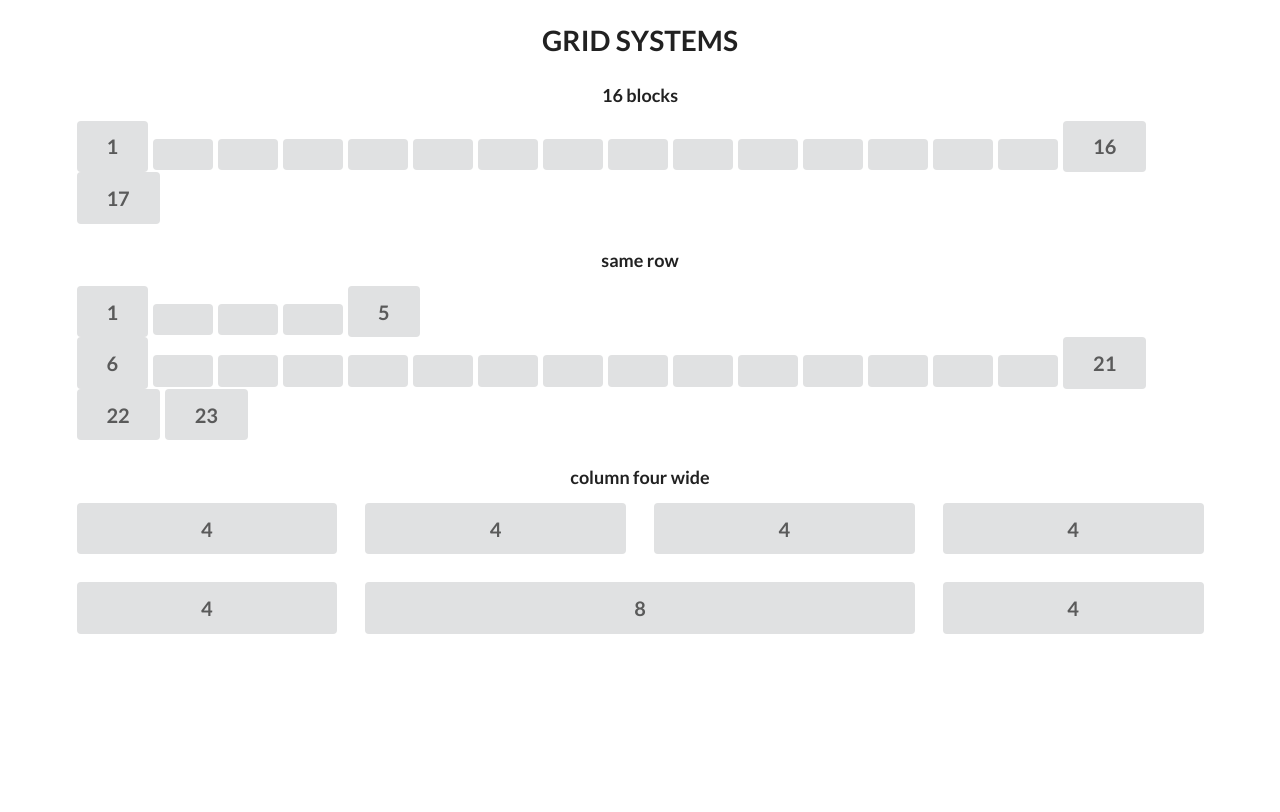
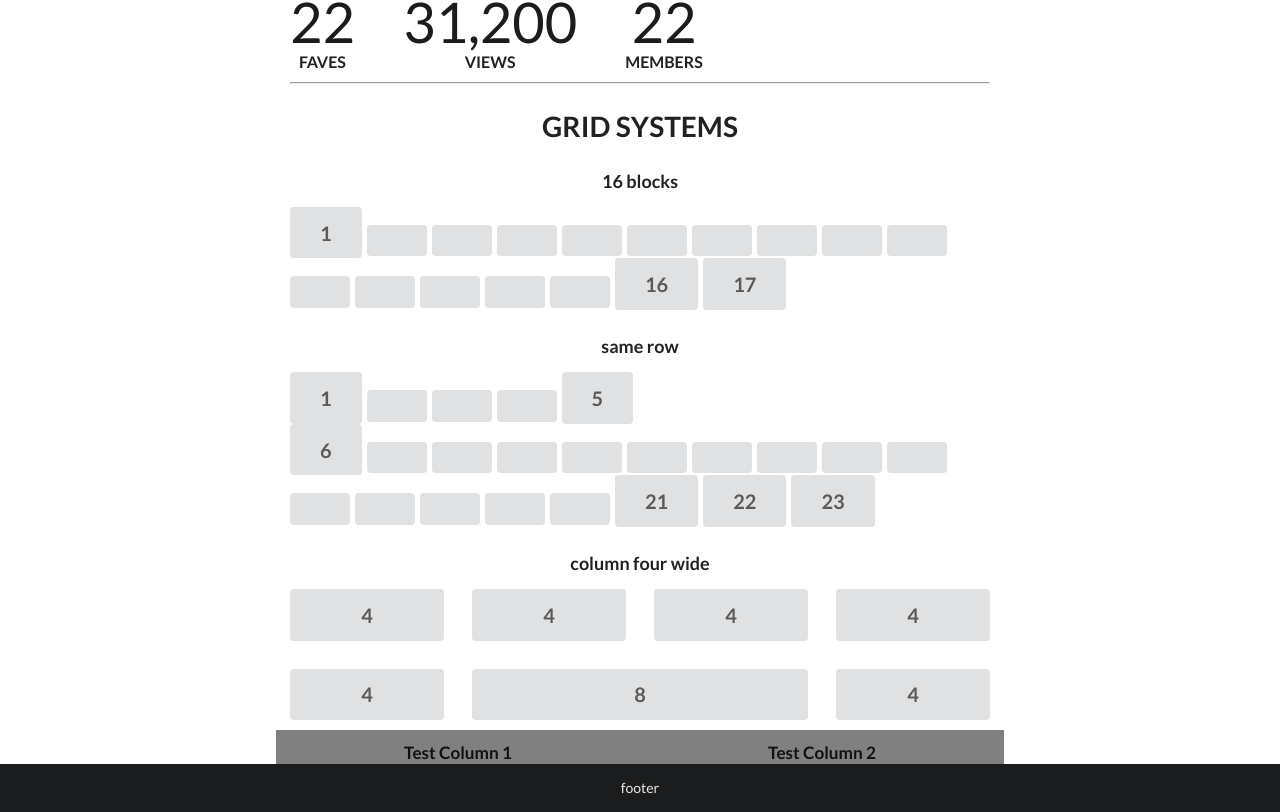
Before and after one commit to JuliaChenJing/Web-Application-Dictionary, an Angular app in the folder semantic-ui/angular-semantic-ui/: page / in a window 1280 px wide. Shown: the part 1871-2683 px from the top of the page. Before the commit the page ends 2519 px from the top, so only its background shows below. Built offline with nearby package versions, Linux system fonts and the light colour scheme.

Commit message:
sort the components

```diff
--- a/semantic-ui/angular-semantic-ui/src/app/app.component.html
+++ b/semantic-ui/angular-semantic-ui/src/app/app.component.html
@@ -1,11 +1,20 @@
 <div class="ui fixed inverted menu">
   <div class="ui container">
     <a href="#" class="header item">
-      <img  class="logo" src="https://encrypted-tbn0.gstatic.com/images?q=tbn:ANd9GcQn2u5psARdxvXqNruVG-7bEiWz0HU2d7iYoj7U2WdU8VW_h0PM" alt="logo">
-      Julia's
+      <img class="logo" src="https://encrypted-tbn0.gstatic.com/images?q=tbn:ANd9GcQn2u5psARdxvXqNruVG-7bEiWz0HU2d7iYoj7U2WdU8VW_h0PM"
+        alt="logo"> Julia's
     </a>
     <a href="#" class="item active">Home</a>
     <a href="#" class="ui item right">About</a>
   </div>
 </div>
+
+
+
 <app-cheat-sheet></app-cheat-sheet>
+
+<div class="ui inverted vertical footer segment">
+  <div class="ui center aligned container">
+    footer
+  </div>
+</div>
--- a/semantic-ui/angular-semantic-ui/src/app/cheat-sheet/cheat-sheet.component.html
+++ b/semantic-ui/angular-semantic-ui/src/app/cheat-sheet/cheat-sheet.component.html
@@ -1,4 +1,4 @@
-<div class="ui container">
+<div class="ui main text container">
   <!--HEADER https://semantic-ui.com/elements/header.html-->
   <h1 class="ui header centered">First header</h1>
   <h2 class="ui header">Second header</h2>
@@ -254,4 +254,14 @@
     </div>
   </div>
 
+  <br>
+  <div class="ui grid">
+    <div class="eight wide column" style="background-color:gray">
+      <div class="ui header small  centered">Test Column 1</div>
+    </div>
+    <div class="eight wide column " style="background-color:gray">
+      <div class="ui header small centered">Test Column 2</div>
+    </div>
+  </div>
+
 </div>
```
